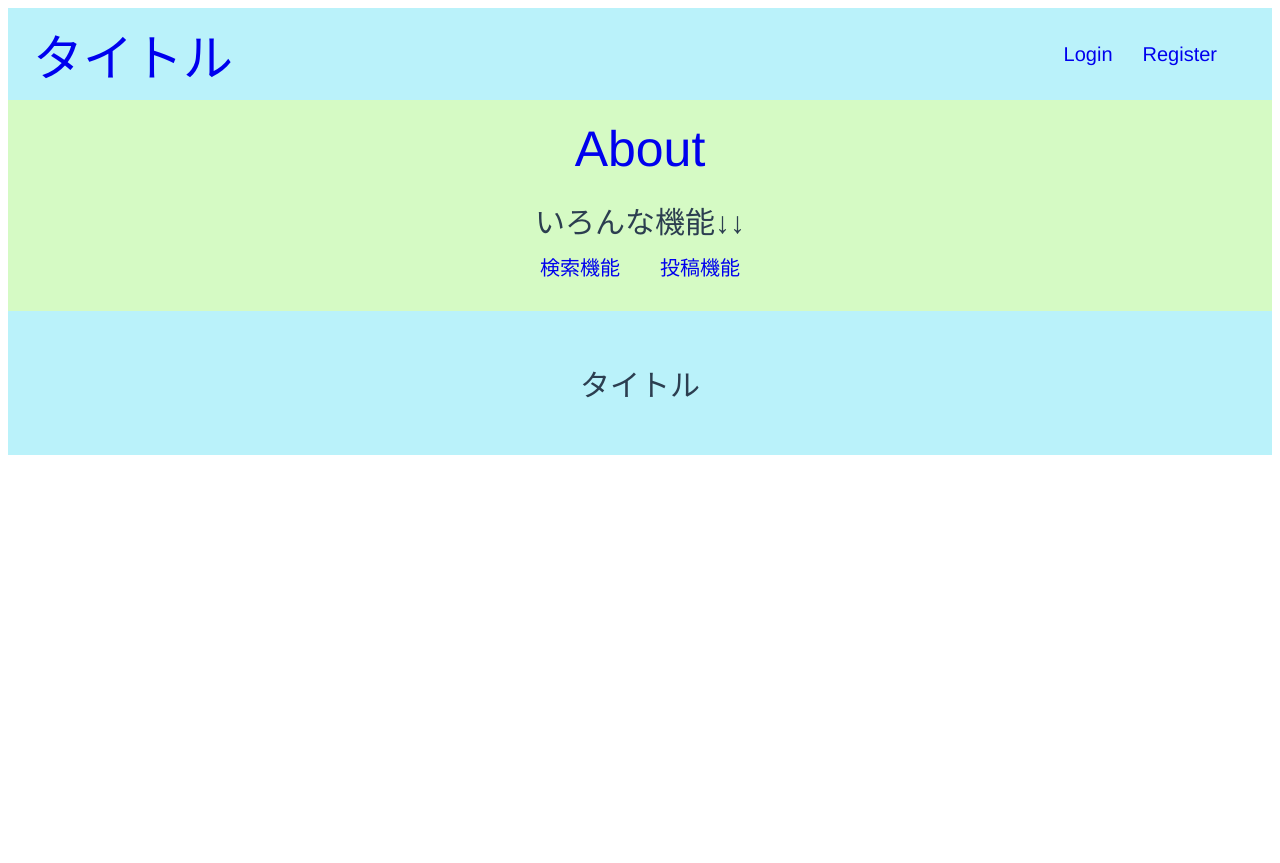
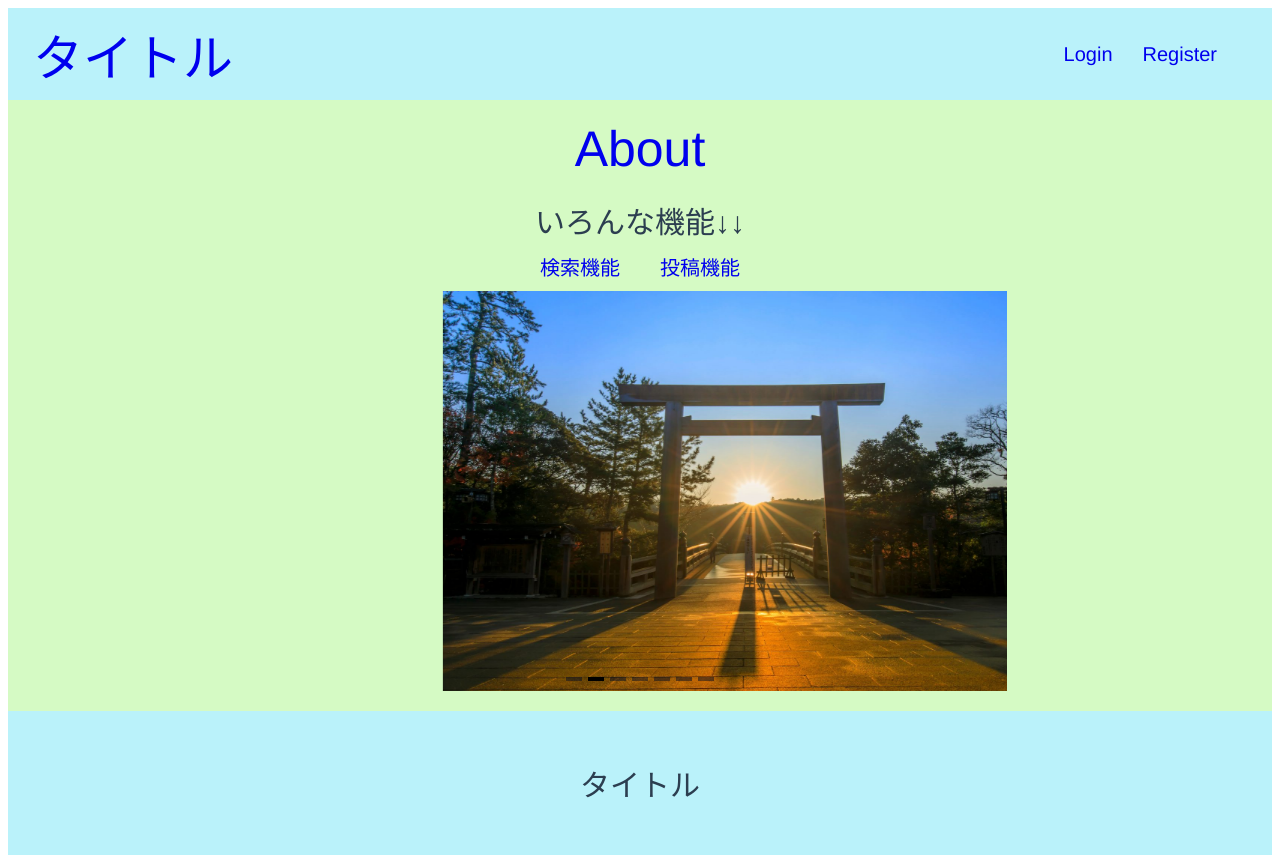
Before and after one commit to webEx15-team9/original-team-app, a Vue app: page / in a window 1280 px wide. Before the commit the page ends 800 px from the top, so only its background shows below. Built offline with nearby package versions, Linux system fonts and the light colour scheme.

Commit message:
スライドショーできた

```diff
--- a/src/views/SlideApp.vue
+++ b/src/views/SlideApp.vue
@@ -1,3 +1,53 @@
 <template>
-  <div></div>
+  <div class="slideshow">
+    <carousel :wrap-around="true" :autoplay="2000" :transition="5000">
+      <slide v-for="image in images" :key="image">
+        <img v-bind:src="image.src" class="slideImage" />
+      </slide>
+      <template #addons>
+        <pagination />
+      </template>
+    </carousel>
+  </div>
 </template>
+
+<script>
+import "vue3-carousel/dist/carousel.css"
+import { Carousel, Slide, Pagination } from "vue3-carousel"
+export default {
+  components: {
+    Carousel,
+    Slide,
+    Pagination,
+  },
+  data() {
+    return {
+      images: [
+        { src: require("@/assets/スカイツリー.jpg") },
+        { src: require("@/assets/伊勢神宮.jpg") },
+        { src: require("@/assets/厳島神社.jpg") },
+        { src: require("@/assets/清水寺.jpg") },
+        { src: require("@/assets/石垣島.jpg") },
+        { src: require("@/assets/天橋立.jpg") },
+        { src: require("@/assets/富士山.jpg") },
+      ],
+    }
+  },
+}
+</script>
+
+<style>
+.slideImage {
+  display: inline-block;
+  height: 400px;
+}
+.slideshow {
+  margin-left: auto;
+  margin-right: auto;
+  width: 60%;
+}
+.slideImage__prev--in-active,
+.slideImage__next--in-active {
+  display: none;
+}
+</style>
```
Also changed, not shown: package.json (+5 -5 lines), 2 other files (tests, documents, lock files or other folders).
